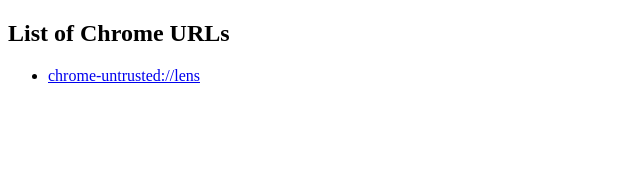
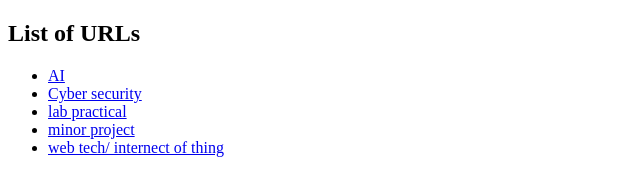
Before and after one commit to daap143/Testing, a plain HTML site: page index.html in a window 1280 px wide. Shown: the whole page, without its empty margins (0-640 px from the left). Drawn offline with Linux system fonts and the light colour scheme.

Commit message:
hhhhhhkh

```diff
--- a/index.html
+++ b/index.html
@@ -6,9 +6,13 @@
 <title>URLs</title>
 </head>
 <body>
-<h2>List of Chrome URLs</h2>
+<h2>List of URLs</h2>
 <ul>
-<li><a href='chrome-untrusted://lens/'>chrome-untrusted://lens</a></li>
+<li><a href='/AI.pdf'>AI</a></li>
+<li><a href='cyber-sec.pdf'>Cyber security</a></li>
+<li><a href='lab_practical.pdf'>lab practical</a></li>
+<li><a href='minor_project.pdf'>minor project</a></li>
+<li><a href='webtech_internetting.pdf'>web tech/ internect of thing</a></li>
 </ul>
 </body>
 </html>
```
